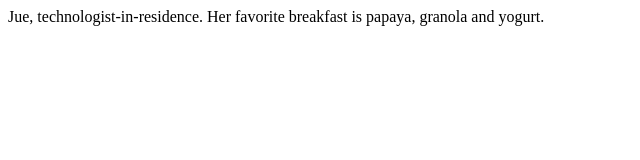
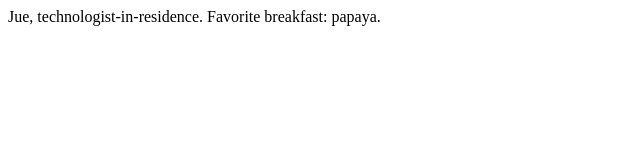
Before and after one commit to thomleavy/exercise-page, a plain HTML site: page index.html in a window 1280 px wide. Shown: the whole page, without its empty margins (0-640 px from the left). Drawn offline with Linux system fonts and the light colour scheme.

Commit message:
update wk1 steps since we have hub for git now

```diff
--- a/index.html
+++ b/index.html
@@ -6,8 +6,8 @@
 </head>
 <body>
 	<section class='about'>
-		<div class='person' id='jue'>
-			Jue, technologist-in-residence. Her favorite breakfast is papaya, granola and yogurt.
+		<div class='person' id='jueyang'>
+			Jue, technologist-in-residence. Favorite breakfast: papaya.
 		</div>
 	</section>
 </body>
```
Also changed, not shown: 1 other file.
